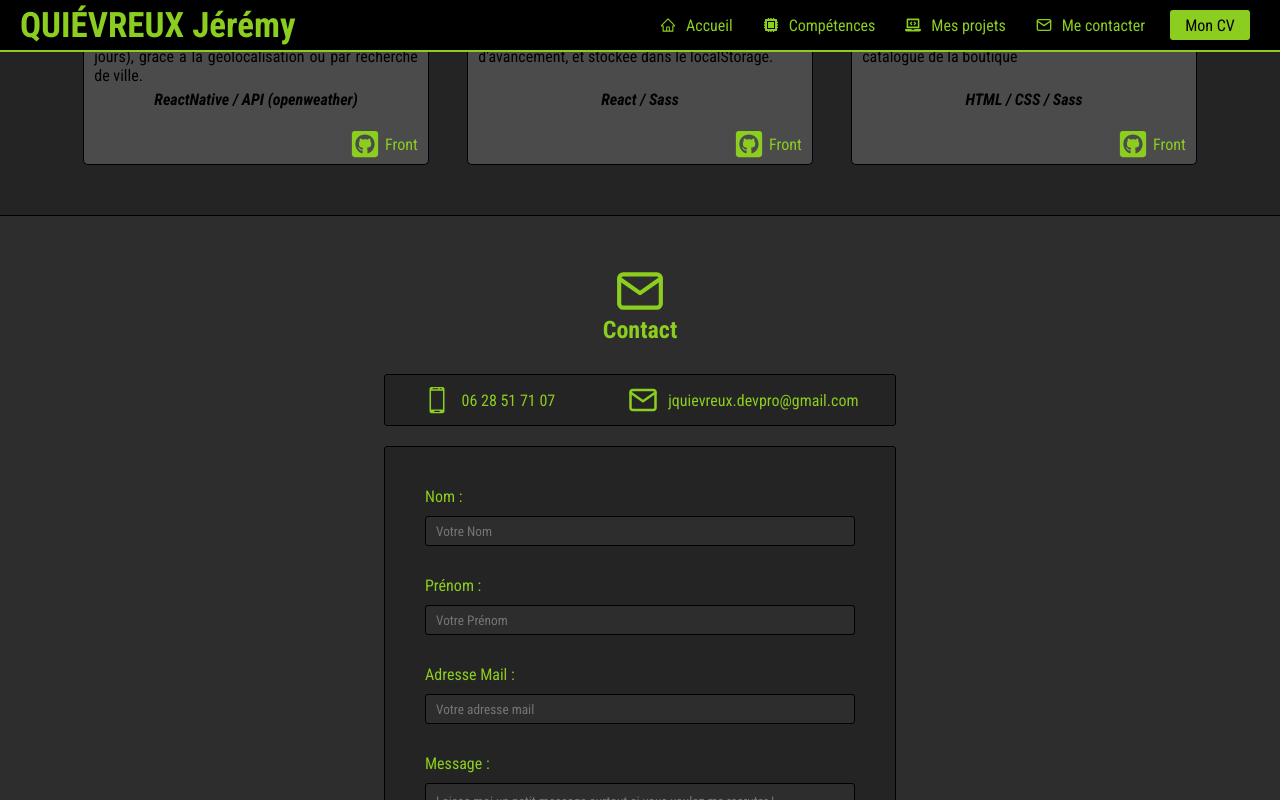
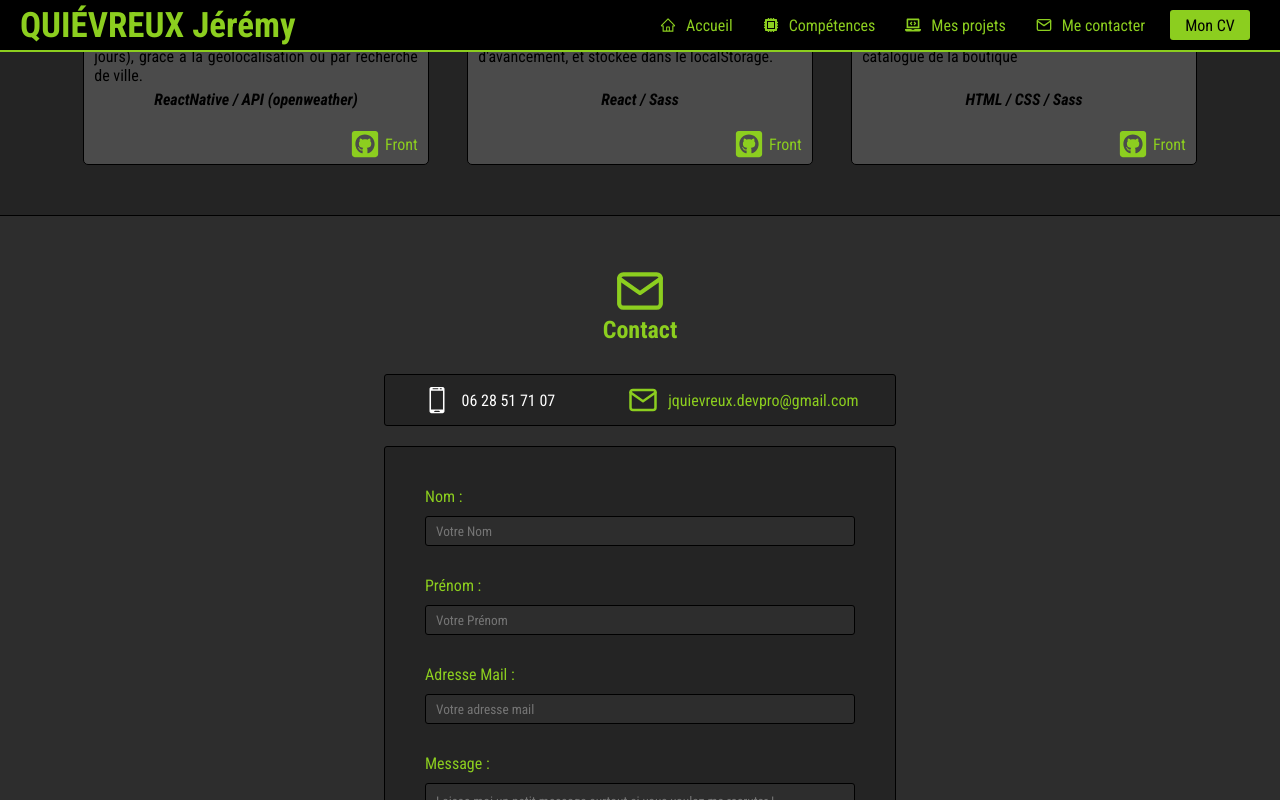
Before and after one commit to JeremyQuievreux/Portfolio-front, a React (Create React App) app: page / in a window 1280 px wide. In both pictures the pointer is over the link "06 28 51 71 07". Shown: the part 2236-3036 px from the top of the page. Built offline with nearby package versions, Linux system fonts and the light colour scheme.

Commit message:
Update Contact.scss

```diff
--- a/src/Contact/Contact.scss
+++ b/src/Contact/Contact.scss
@@ -109,6 +109,9 @@
         a{
             text-decoration: none;
             color: $secondary;
+            &:hover{
+                color: white;
+            }
         }
         svg{
             height: 30px;
```
